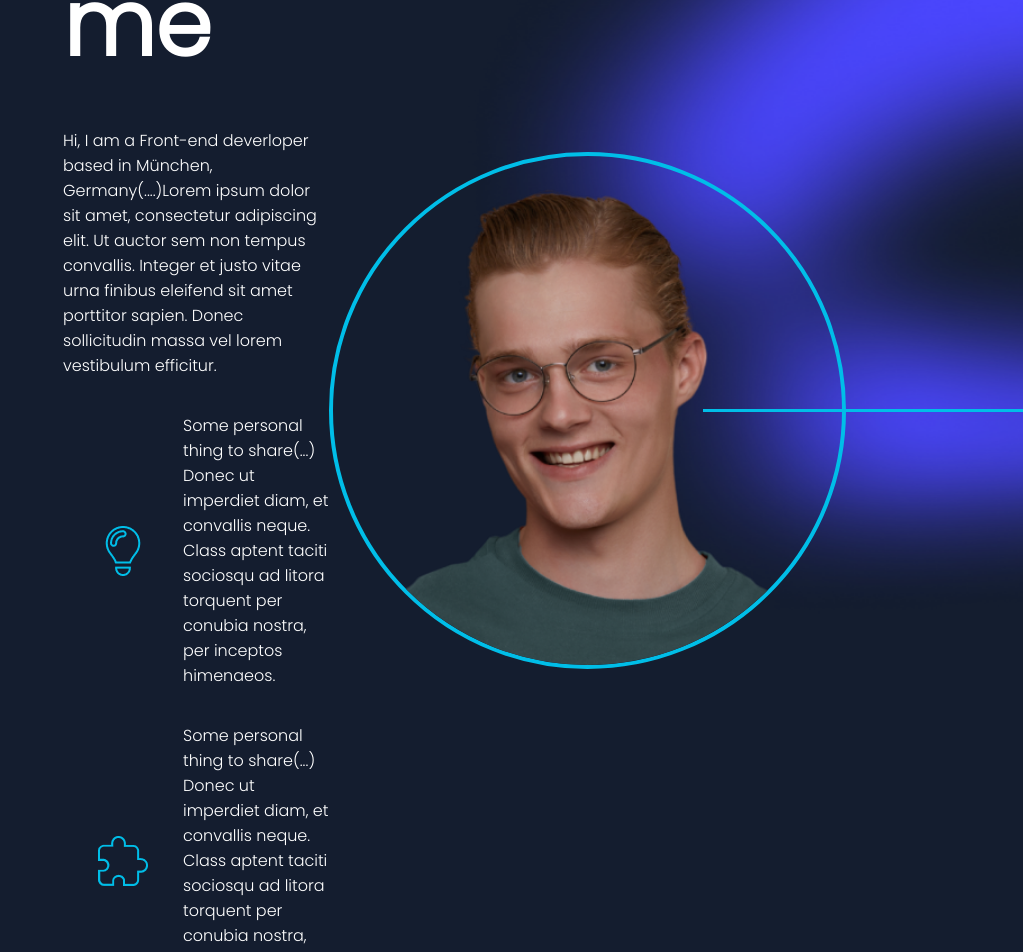
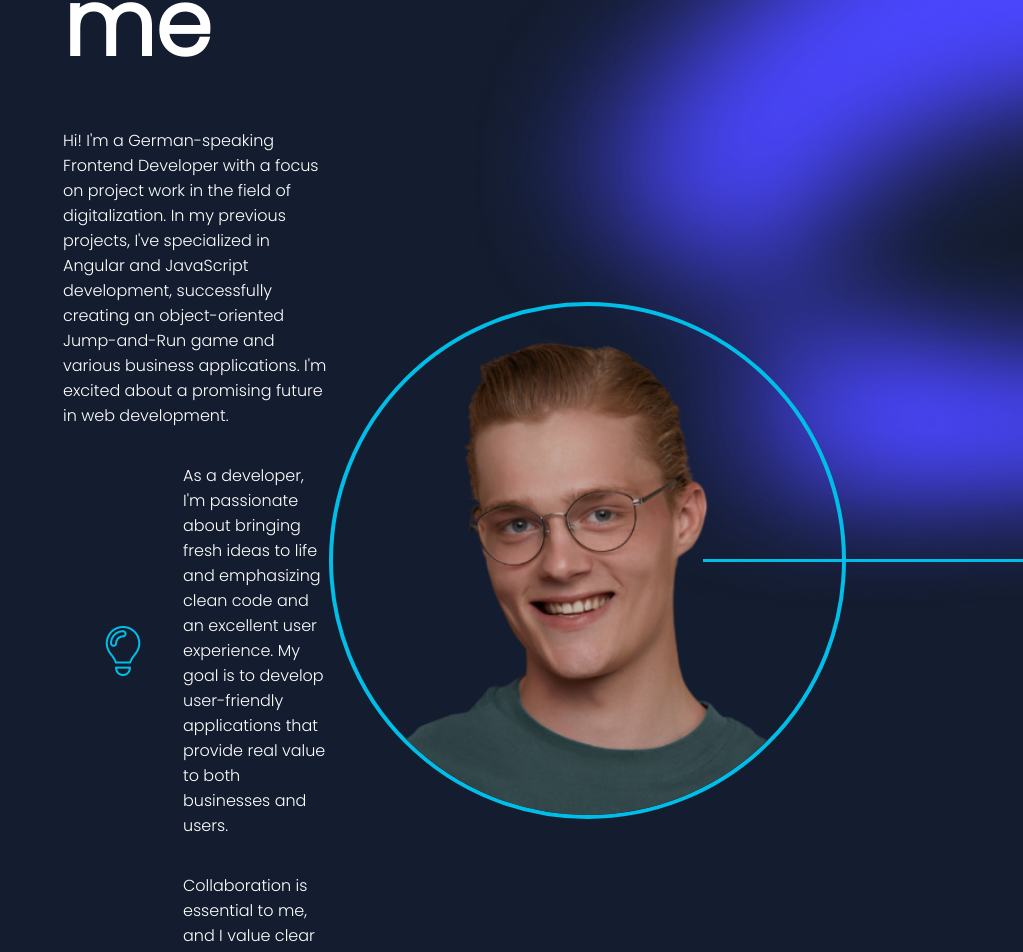
Before and after one commit to LauraHexx/Portfolio, an Angular app: page / in a window 1280 px wide. Shown: the part 1452-2404 px from the top of the page, without its empty margins (257-1280 px from the left). Built offline with nearby package versions, Linux system fonts and the light colour scheme.

Commit message:
text about me

```diff
--- a/src/app/about-me/about-me.component.html
+++ b/src/app/about-me/about-me.component.html
@@ -14,27 +14,29 @@
     <div class="text-section">
       <h2>About me</h2>
       <span class="introduction">
-        Hi, I am a Front-end deverloper based in München, Germany(....)Lorem
-        ipsum dolor sit amet, consectetur adipiscing elit. Ut auctor sem non
-        tempus convallis. Integer et justo vitae urna finibus eleifend sit amet
-        porttitor sapien. Donec sollicitudin massa vel lorem vestibulum
-        efficitur.
+        Hi! I'm a German-speaking Frontend Developer with a focus on project
+        work in the field of digitalization. In my previous projects, I've
+        specialized in Angular and JavaScript development, successfully creating
+        an object-oriented Jump-and-Run game and various business applications.
+        I'm excited about a promising future in web development.
       </span>
       <div class="icons-and-text-container">
         <div class="icon-with-img-container">
           <img src="./assets/img/bulb.png" alt="image of a bulb" />
           <span
-            >Some personal thing to share(...) Donec ut imperdiet diam, et
-            convallis neque. Class aptent taciti sociosqu ad litora torquent per
-            conubia nostra, per inceptos himenaeos.
+            >As a developer, I'm passionate about bringing fresh ideas to life
+            and emphasizing clean code and an excellent user experience. My goal
+            is to develop user-friendly applications that provide real value to
+            both businesses and users.
           </span>
         </div>
         <div class="icon-with-img-container">
           <img src="./assets/img/puzzle.png" alt="image of a puzzle piece" />
           <span
-            >Some personal thing to share(...) Donec ut imperdiet diam, et
-            convallis neque. Class aptent taciti sociosqu ad litora torquent per
-            conubia nostra, per inceptos himenaeos.
+            >Collaboration is essential to me, and I value clear communication
+            and harmonious teamwork. By leveraging my strong communication
+            skills and dedication to working as a team player, I contribute to
+            the successful execution of projects.
           </span>
         </div>
       </div>
--- a/src/app/social-media-icons/social-media-icons.component.html
+++ b/src/app/social-media-icons/social-media-icons.component.html
@@ -2,7 +2,7 @@
   <a target="_blank" href="https://github.com/">
     <img src="./assets/img/icon-github.png" alt="icon of github" />
   </a>
-  <a target="_blank" href="">
+  <a target="_blank" href="mailto: l.hesidenz97@gmail.com">
     <img src="./assets/img/icon-email.png" alt="icon of an email" />
   </a>
   <a target="_blank" href="https://de.linkedin.com/">
```
